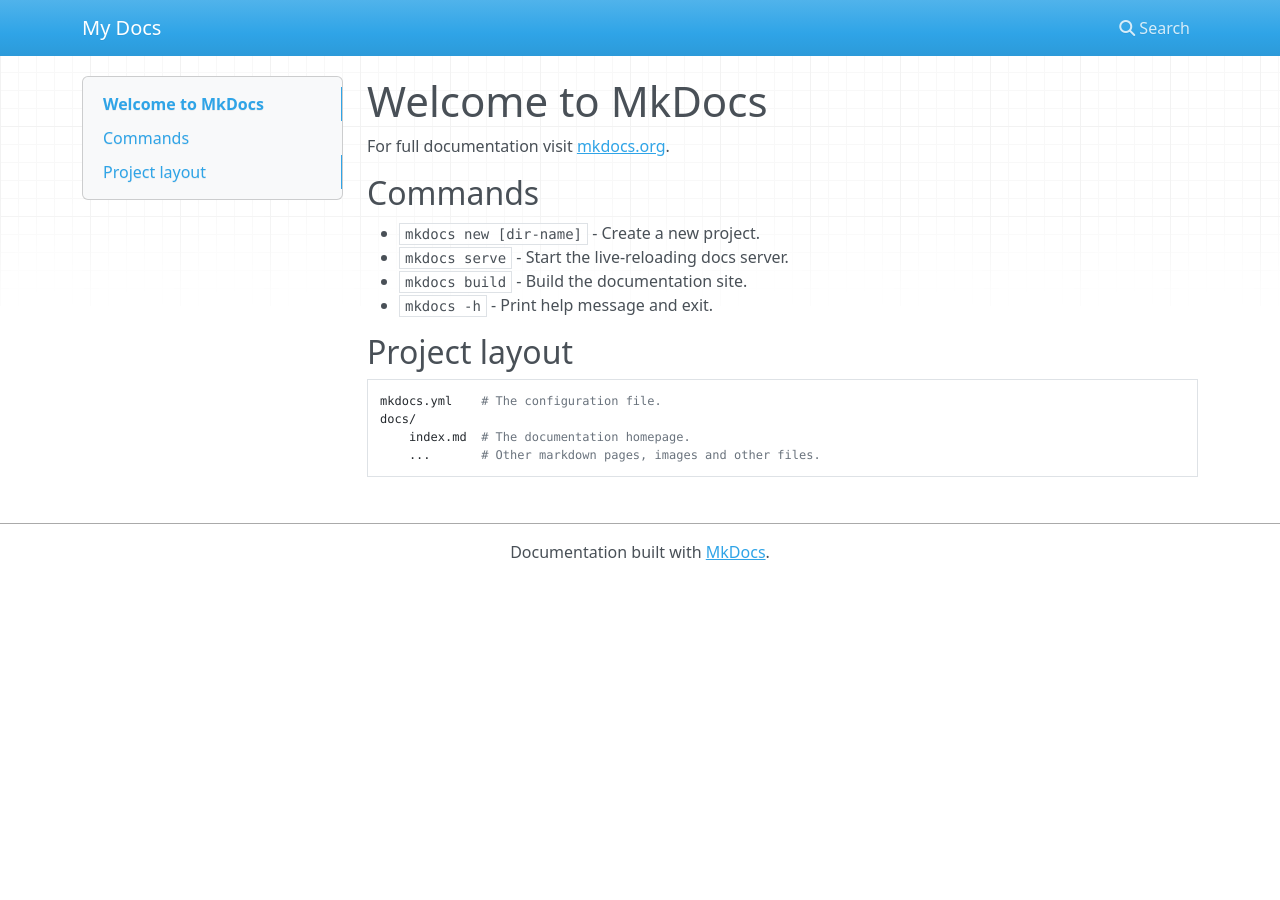
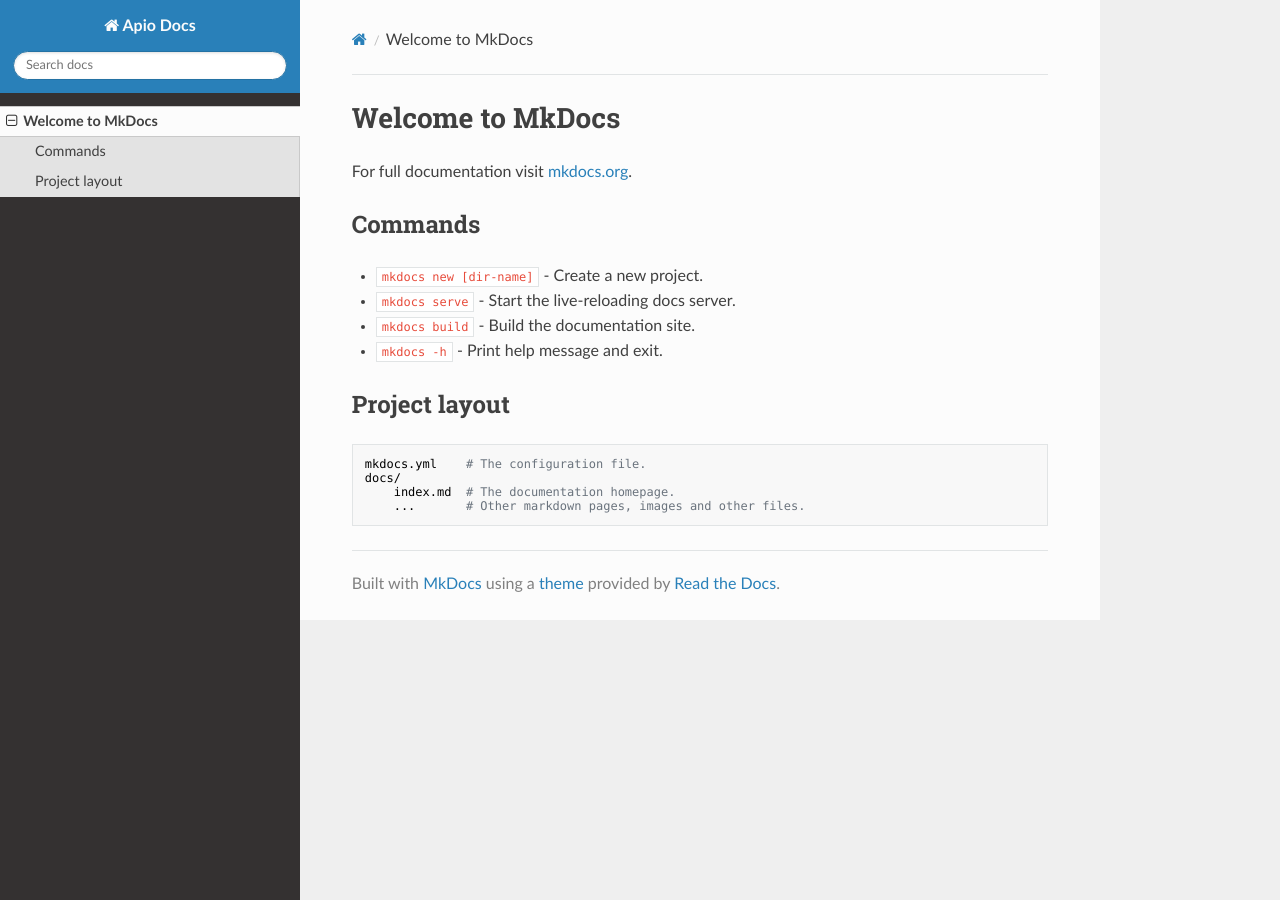
Before and after one commit to zapta/apio-wiki-dev, an MkDocs documentation site: the page built from docs/index.md, in a window 1280 px wide. Built offline with MkDocs 1.6.1, drawn with Linux system fonts in a browser that asks for light colours; nearby versions of some CDN libraries.

Commit message:
Added theme.

```diff
--- a/mkdocs.yml
+++ b/mkdocs.yml
@@ -1 +1,10 @@
-site_name: My Docs
+# The project name.
+site_name: Apio Docs
+
+# The temporary directory with the generated site.
+site_dir: _site
+
+# Theme.
+theme:
+  # name: mkdocs
+  name: readthedocs
```
Also changed, not shown: 1 other file.
